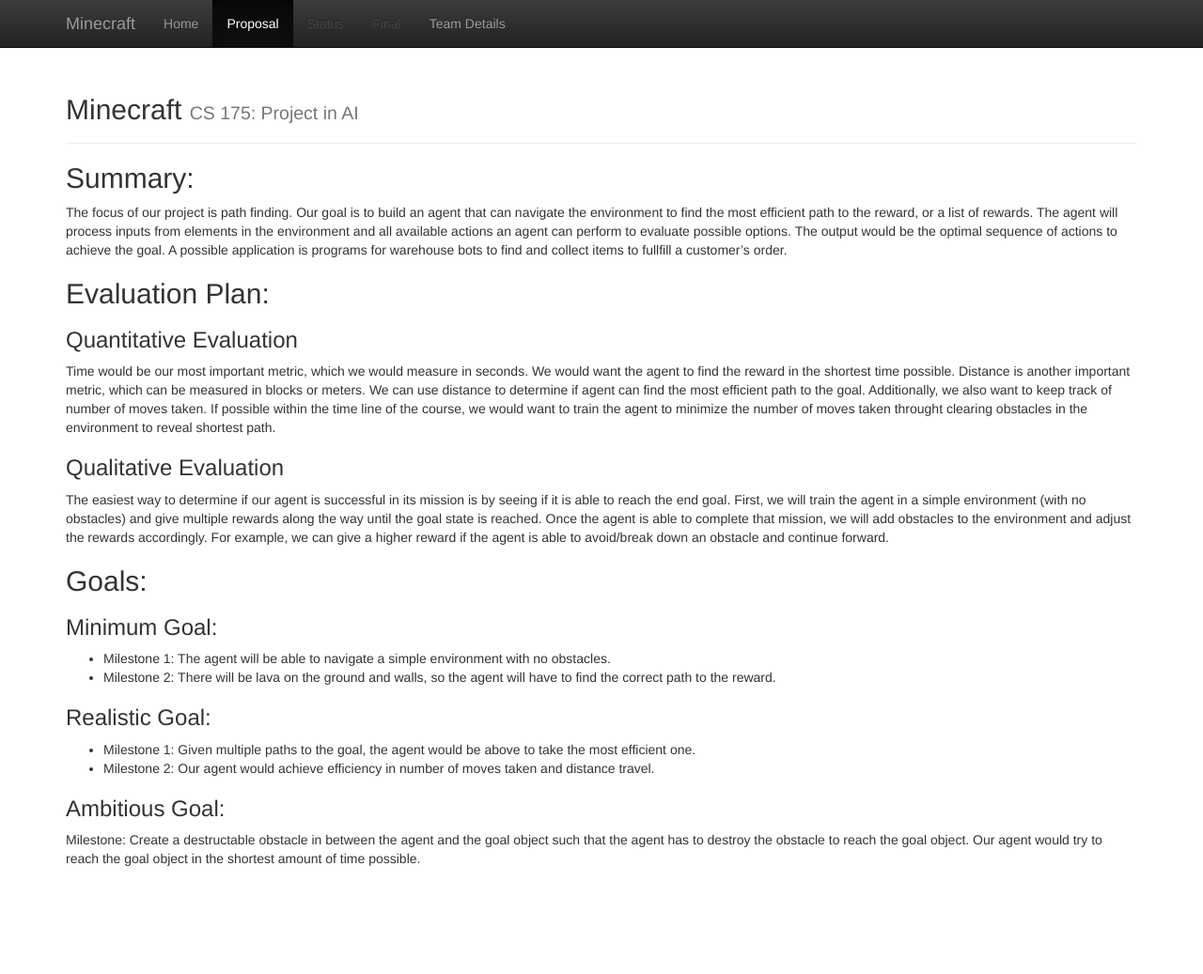
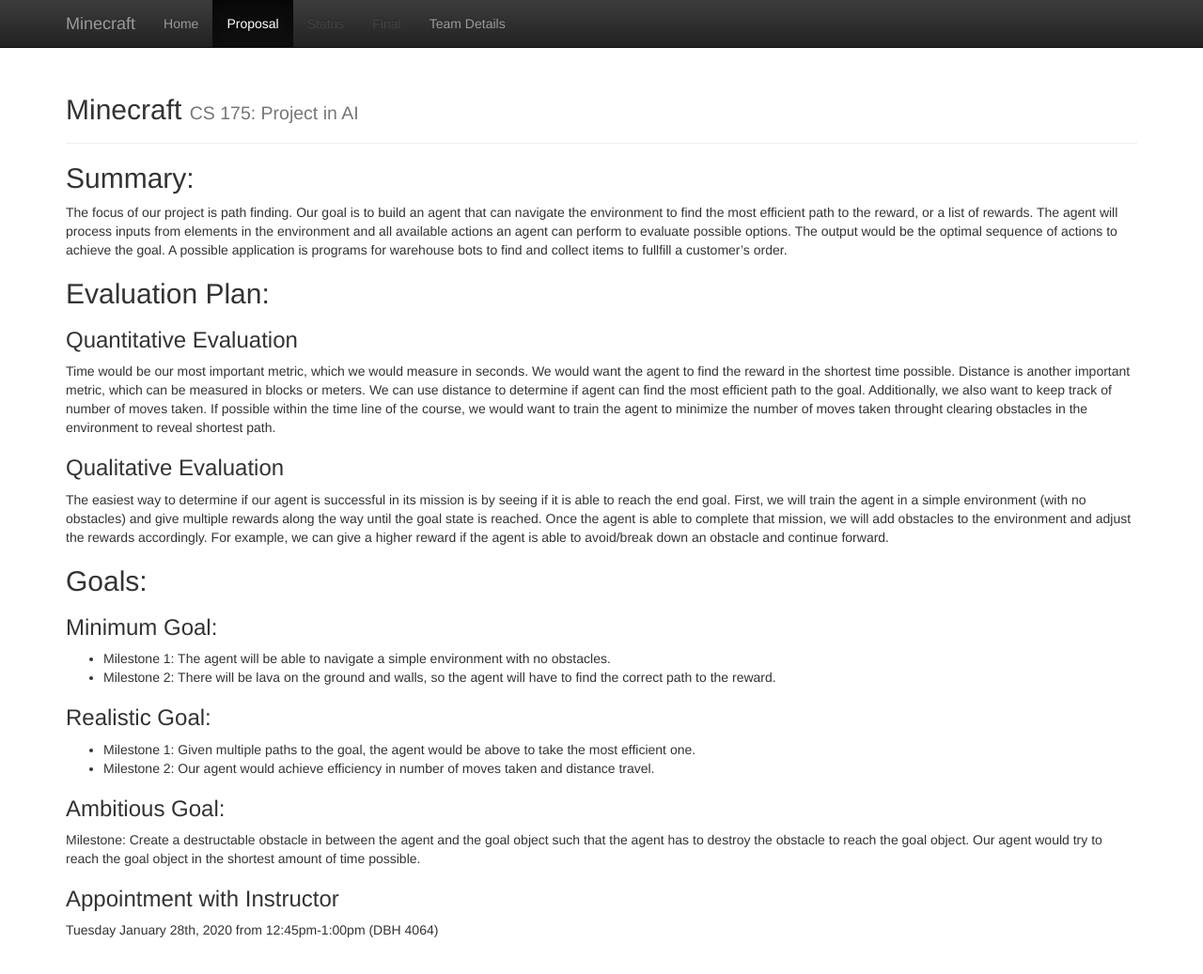
Before and after one commit to SGupta-9/cs175group5, a Jekyll site: the page built from docs/proposal.md, in a window 1280 px wide and 1070 px high. Shown: the top 1037 px of the window at 94% size. Built offline with Jekyll 4.4.1, drawn with Linux system fonts in a browser that asks for light colours.

Commit message:
Update proposal.md

```diff
--- a/docs/proposal.md
+++ b/docs/proposal.md
@@ -33,3 +33,6 @@ path to the reward.
 
 ### Ambitious Goal:
 Milestone: Create a destructable obstacle in between the agent and the goal object such that the agent has to destroy the obstacle to reach the goal object. Our agent would try to reach the goal object in the shortest amount of time possible.
+
+### Appointment with Instructor
+Tuesday January 28th, 2020 from 12:45pm-1:00pm (DBH 4064)
```
